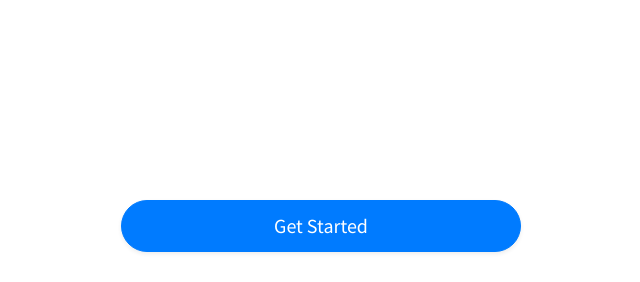
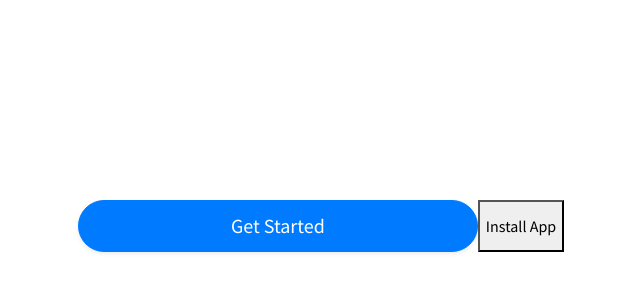
Before and after one commit to jonelnaquita/tripsociety, a PHP site: page /user/get_started.php in a window 1280 px wide. Shown: the part 518-800 px from the top of the page, without its empty margins (319-959 px from the left). Run offline with PHP 8.4, Linux system fonts and the light colour scheme; some libraries are stand-ins or nearby versions.

Commit message:
show btn

```diff
--- a/user/get_started.php
+++ b/user/get_started.php
@@ -33,7 +33,7 @@
             style="width: 90%; max-width: 400px; font-size: 20px; border-radius: 50px; padding: 10px 0;">
             Get Started
         </a>
-        <button id="install-button" style="display:none;">Install App</button>
+        <button id="install-button" style="display:block;">Install App</button>
     </div>
 
     <script>
```
